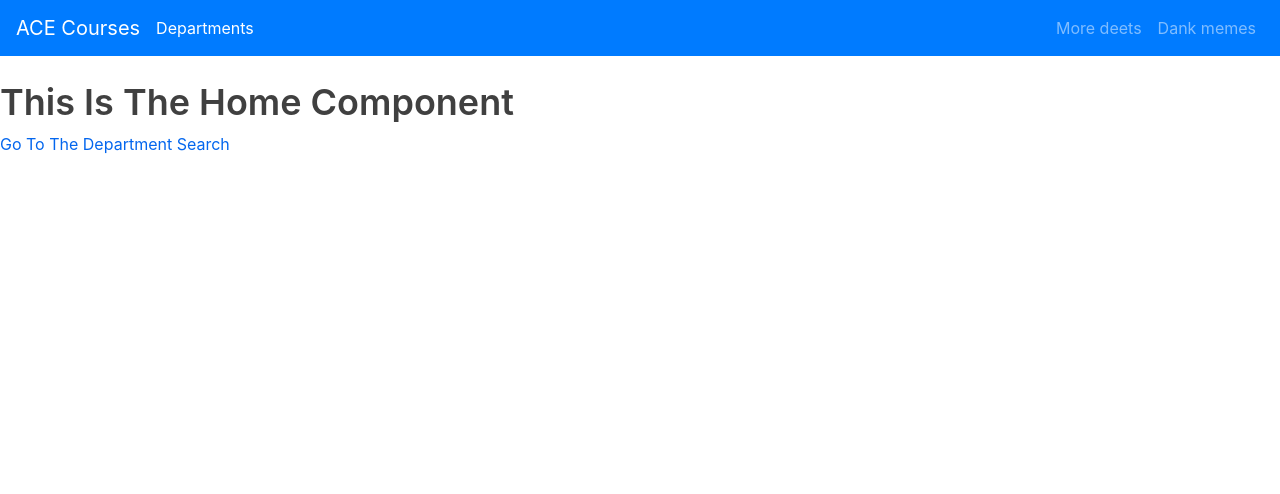
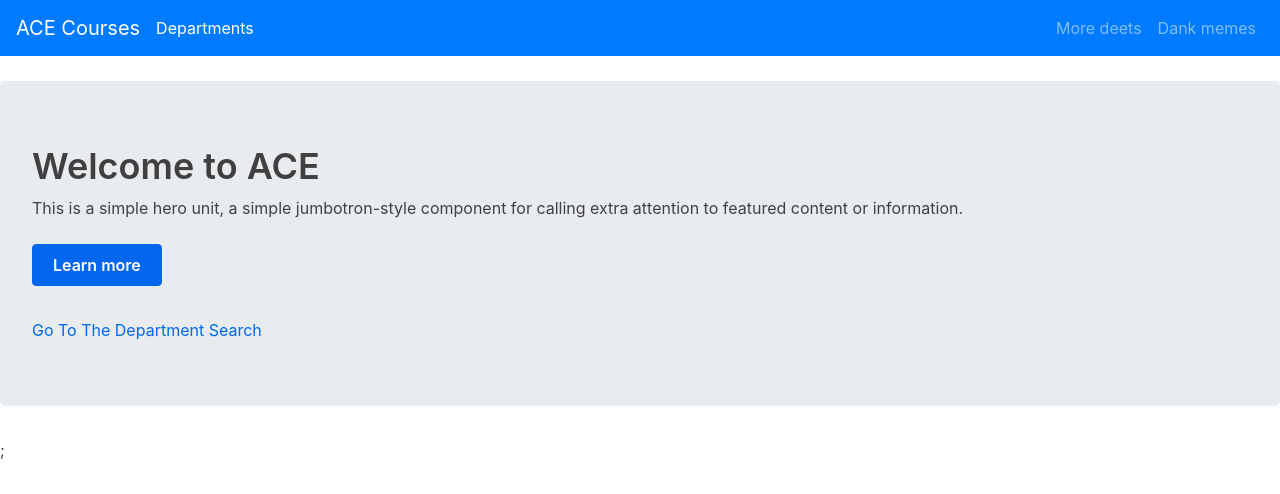
Before and after one commit to christophclarke/ACE, a React (Create React App) app in the folder ace_frontend/: page / in a window 1280 px wide. Shown: the top 494 px of the page. Built offline with nearby package versions, Linux system fonts and the light colour scheme.

Commit message:
Update Home.js
Update Home component to supply a bootstrap Jumbotron

```diff
--- a/ace_frontend/src/Home.js
+++ b/ace_frontend/src/Home.js
@@ -1,11 +1,22 @@
 import React, { Component } from 'react';
 import { BrowserRouter as Router, Route, Link, Switch } from "react-router-dom";
+import Jumbotron from "react-bootstrap/Jumbotron";
+import Button from "react-bootstrap/Button";
 
 
 const Home = () => (
     <div>
-        <h1>This Is The Home Component</h1>
+        <Jumbotron>
+            <h1>Welcome to ACE</h1>
+            <p>
+                This is a simple hero unit, a simple jumbotron-style component for calling
+                extra attention to featured content or information.
+            </p>
+            <p>
+                <Button variant="primary">Learn more</Button>
+            </p>
         <Link to="/departments">Go To The Department Search</Link>
+        </Jumbotron>;
     </div>
 );
 
```
